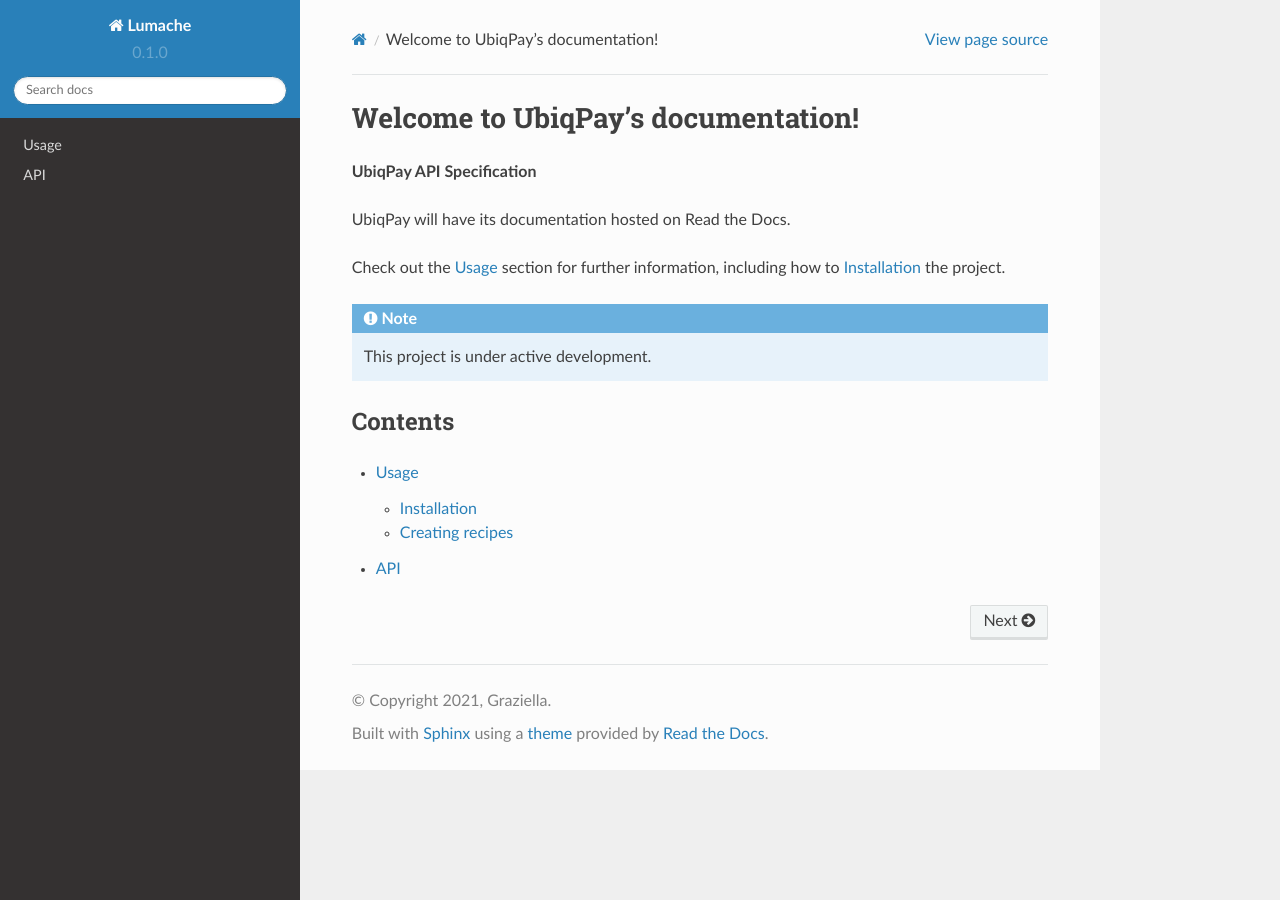
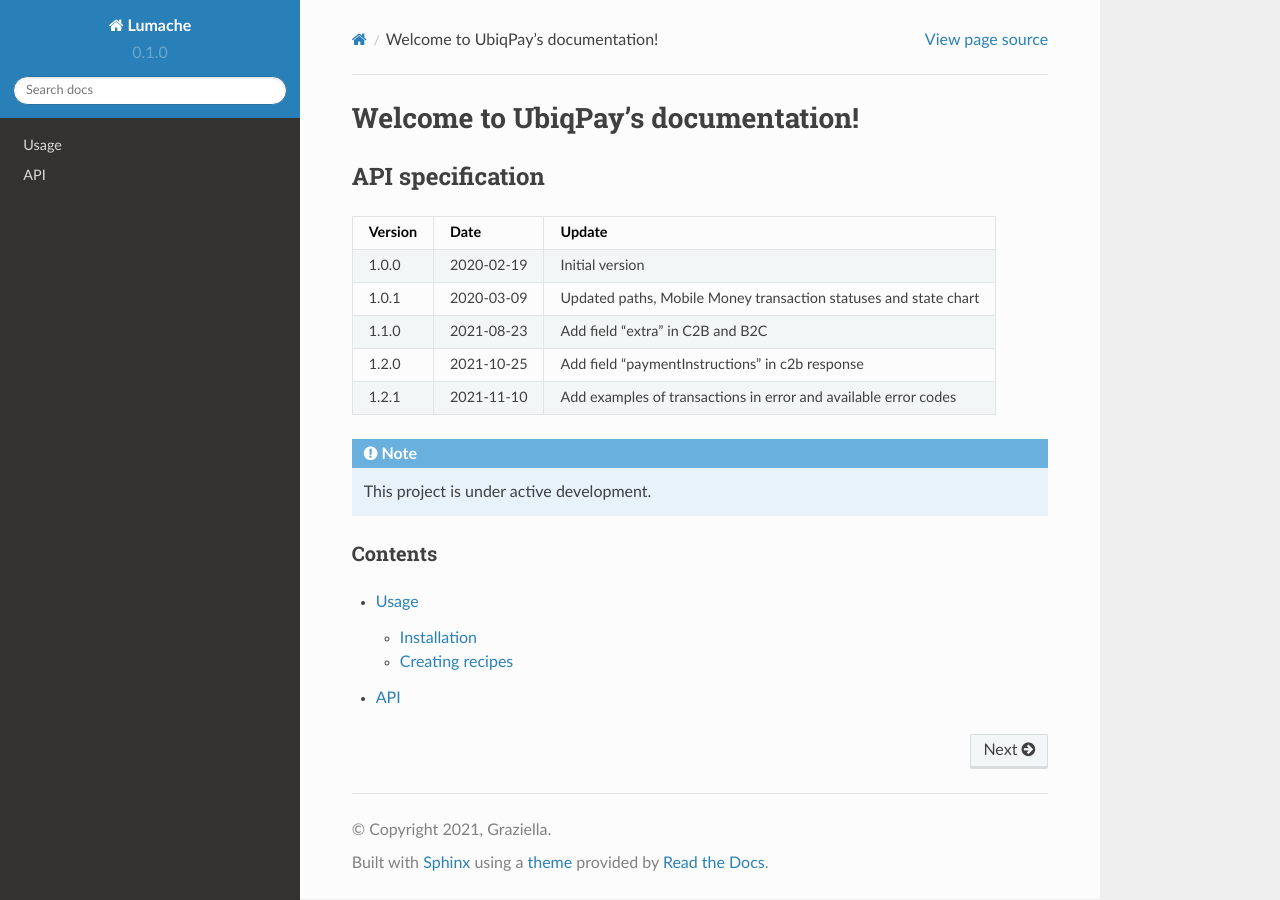
Before and after one commit to nelsonkimaiga/animated-waffle, a Sphinx documentation site: the page built from docs/source/index.rst, in a window 1280 px wide. Built offline with Sphinx 7.4.7 and the Read the Docs theme 2.0.0, drawn with Linux system fonts in a browser that asks for light colours.

Commit message:
Update index.rst

```diff
--- a/docs/source/index.rst
+++ b/docs/source/index.rst
@@ -1,12 +1,26 @@
 Welcome to UbiqPay's documentation!
 ===================================
 
-**UbiqPay API Specification**
+=================
+API specification
+=================
 
-UbiqPay will have its documentation hosted on Read the Docs.
-
-Check out the :doc:`usage` section for further information, including
-how to :ref:`installation` the project.
++---------+------------+---------------------------------------------+
+| Version | Date       | Update                                      |
++=========+============+=============================================+
+| 1.0.0   | 2020-02-19 | Initial version                             |
++---------+------------+---------------------------------------------+
+| 1.0.1   | 2020-03-09 | Updated paths, Mobile Money transaction     |
+|         |            | statuses and state chart                    |
++---------+------------+---------------------------------------------+
+| 1.1.0   | 2021-08-23 | Add field “extra” in C2B and B2C            |
++---------+------------+---------------------------------------------+
+| 1.2.0   | 2021-10-25 | Add field “paymentInstructions” in c2b      |
+|         |            | response                                    |
++---------+------------+---------------------------------------------+
+| 1.2.1   | 2021-11-10 | Add examples of transactions in error and   |
+|         |            | available error codes                       |
++---------+------------+---------------------------------------------+
 
 .. note::
 
```
